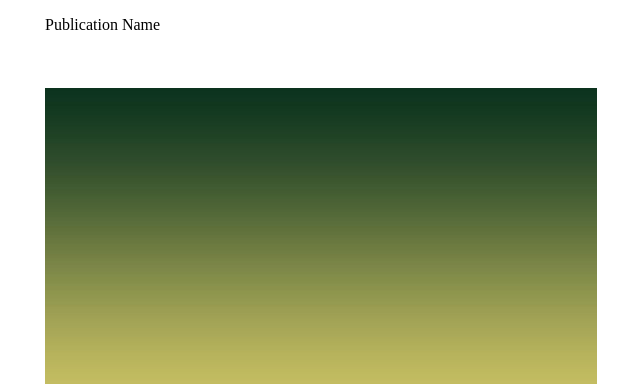
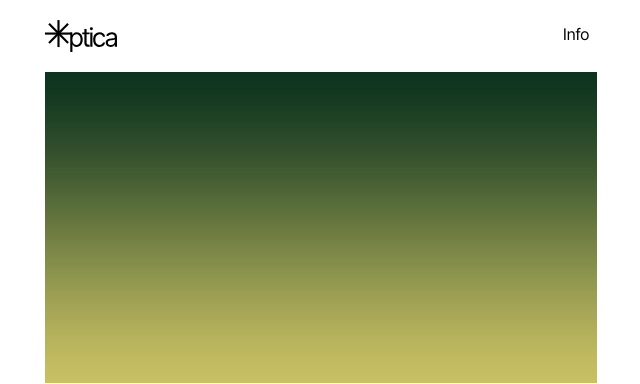
Before and after one commit to OpticaMagazine/Website, a plain HTML site: page Queer-Bodies-Through-a-Queer-Lense-by-Sarah-Leiva.html in a window 1280 px wide. Shown: the top 384 px of the page, without its empty margins (319-959 px from the left). Drawn offline with Linux system fonts and the light colour scheme.

Commit message:
Add files via upload

```diff
--- a/Queer-Bodies-Through-a-Queer-Lense-by-Sarah-Leiva.html
+++ b/Queer-Bodies-Through-a-Queer-Lense-by-Sarah-Leiva.html
@@ -9,9 +9,10 @@
     <center>
     <div class="websiteContainer">
       <div class="websiteBodyContainer">
-      <div class="topNaviagationBarContainer">
-        <p class="headerText" onclick="location='index.html'">Publication Name</p>
-      </div>
+        <div class="topNaviagationBarContainer">
+          <object type="image/svg+xml" data="logos/OpticaLogo.svg" class="logo" onclick="location='index.html'"></object>
+          <p class="headerTextButton">Info</p>
+        </div>
         <img src="imagePlaceholder.jpg" alt="" class="contentCoverImage">
         <p class="articlePageTitle">Queer Bodies Through a Queer Lense</p>
         <p class="articlePageAuthor">By Sarah Leiva <br> December 4th, 2020</p>
--- a/style.css
+++ b/style.css
@@ -127,7 +127,7 @@ p {
 .articlePageTitle {
   margin: 0;
   font-size: 56px;
-  font-family: Inter-Semibold;
+  font-family: Inter-Medium;
   letter-spacing: -3px;
   padding-top: 8px;
   padding-bottom: 8px;
```
